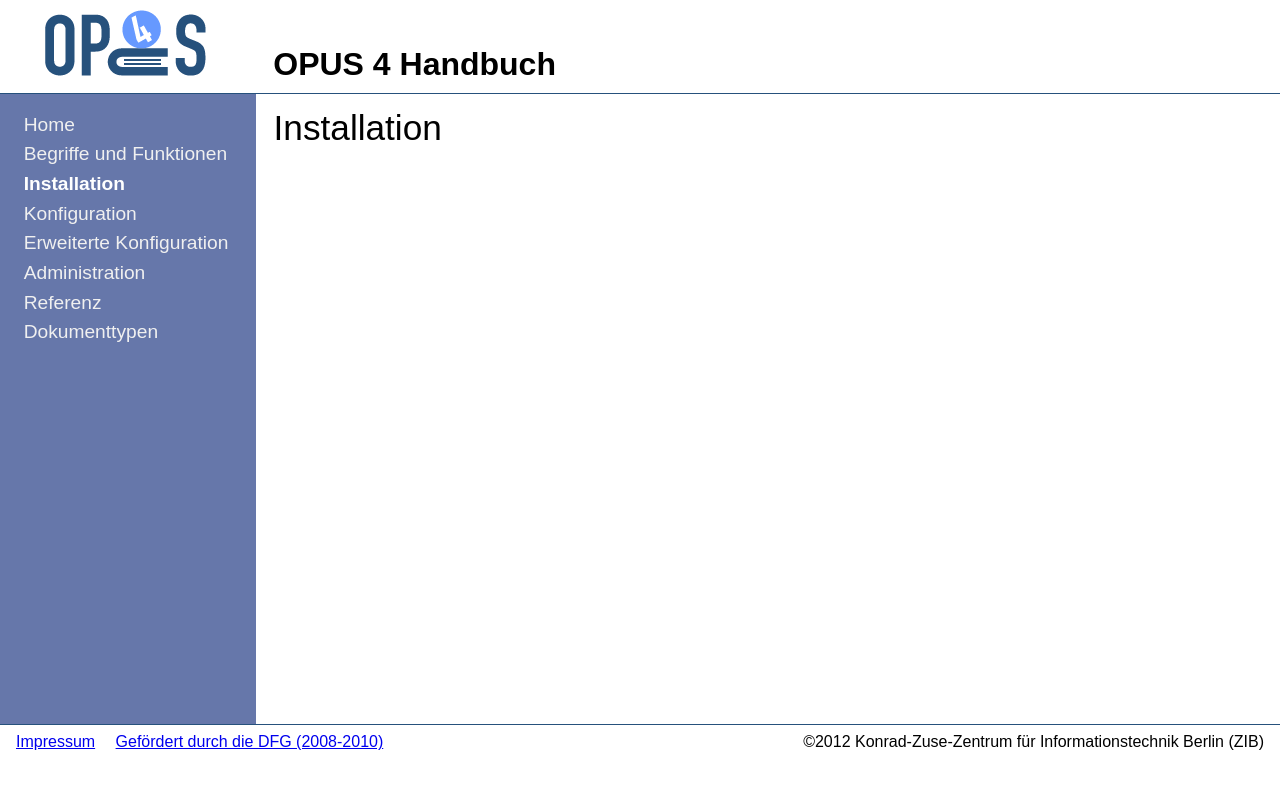
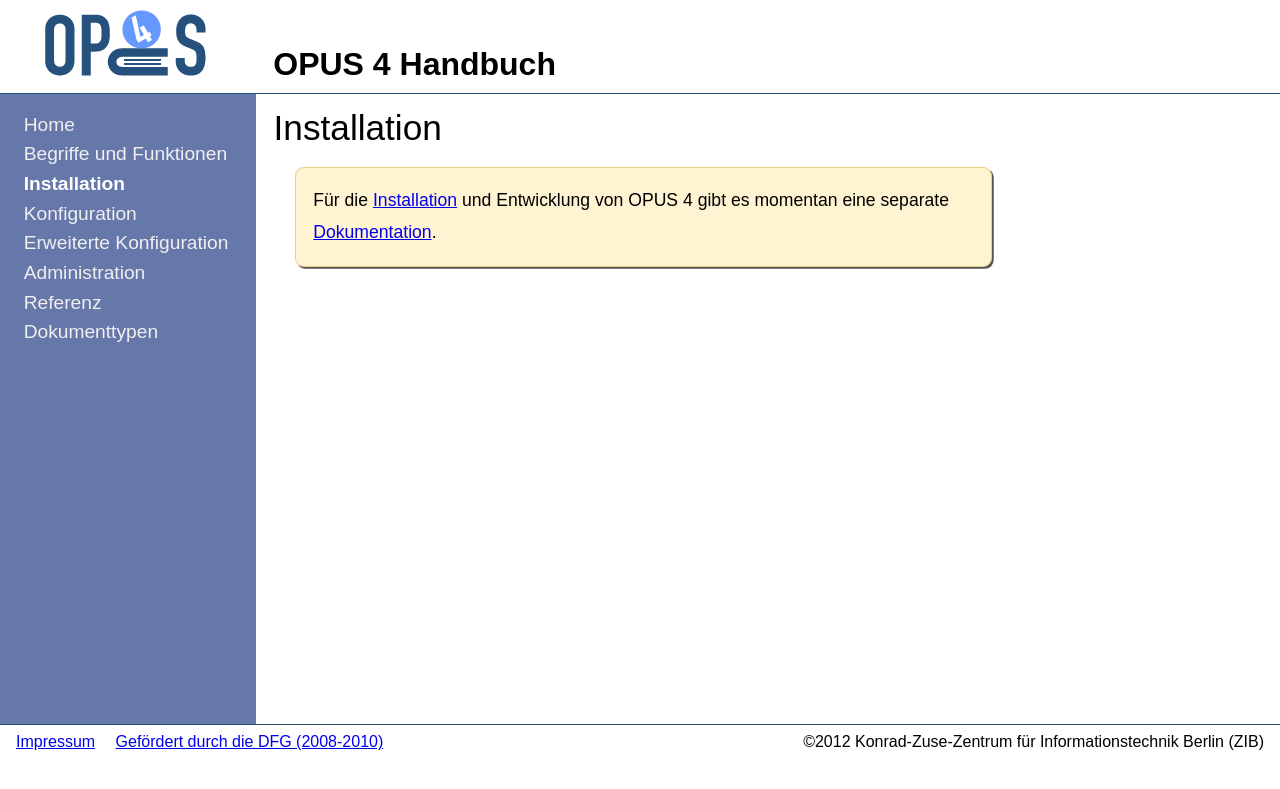
Before and after one commit to OPUS4/userdoc, a Jekyll site: the page built from installation/index.md, in a window 1280 px wide. Shown: the top 789 px of the page. Built offline with Jekyll 4.4.1, drawn with Linux system fonts in a browser that asks for light colours.

Commit message:
#8 Link zur Entwicklerdokumentation hinzugefügt.

```diff
--- a/installation/index.md
+++ b/installation/index.md
@@ -4,3 +4,7 @@ weight: 30
 ---
 
 # Installation
+
+<p class="note" markdown="1">
+Für die [Installation](/installation) und Entwicklung von OPUS 4 gibt es momentan eine separate [Dokumentation](/).
+</p>
```
